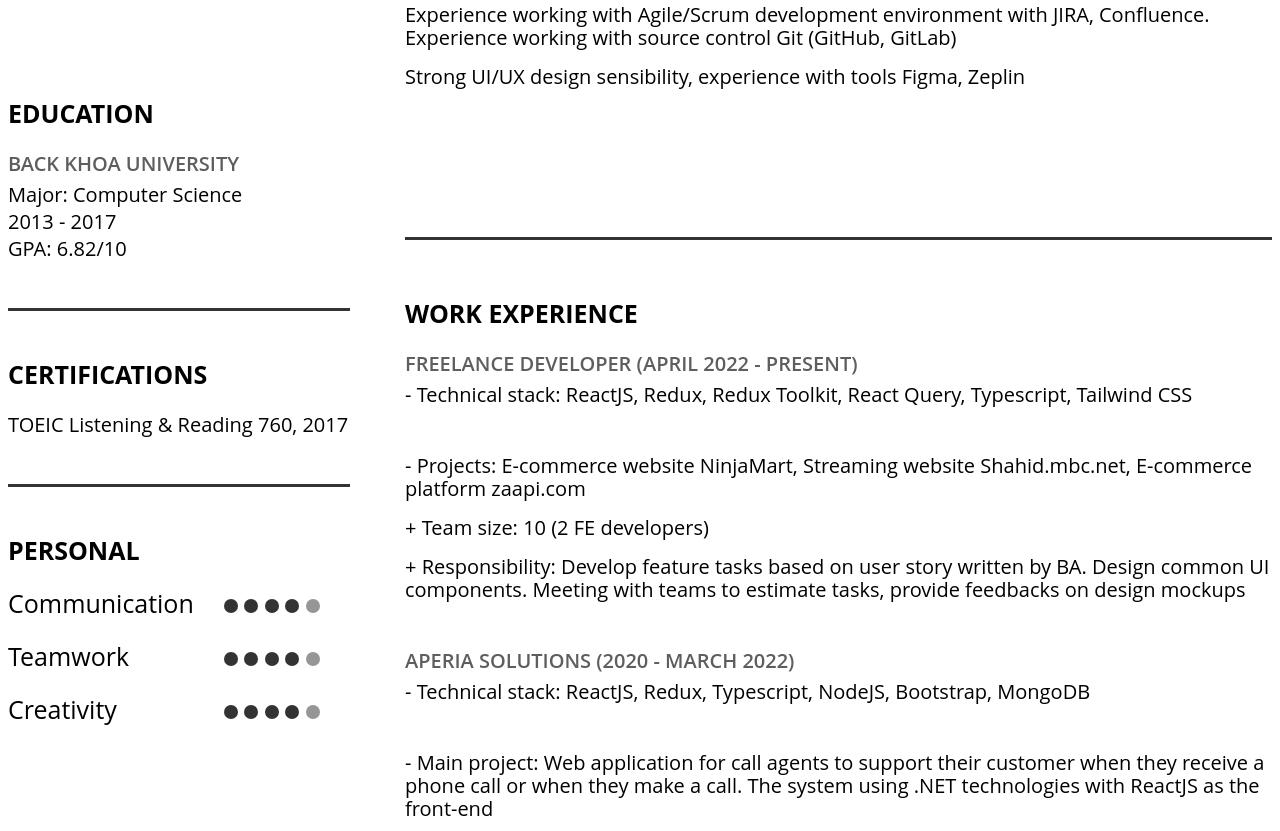
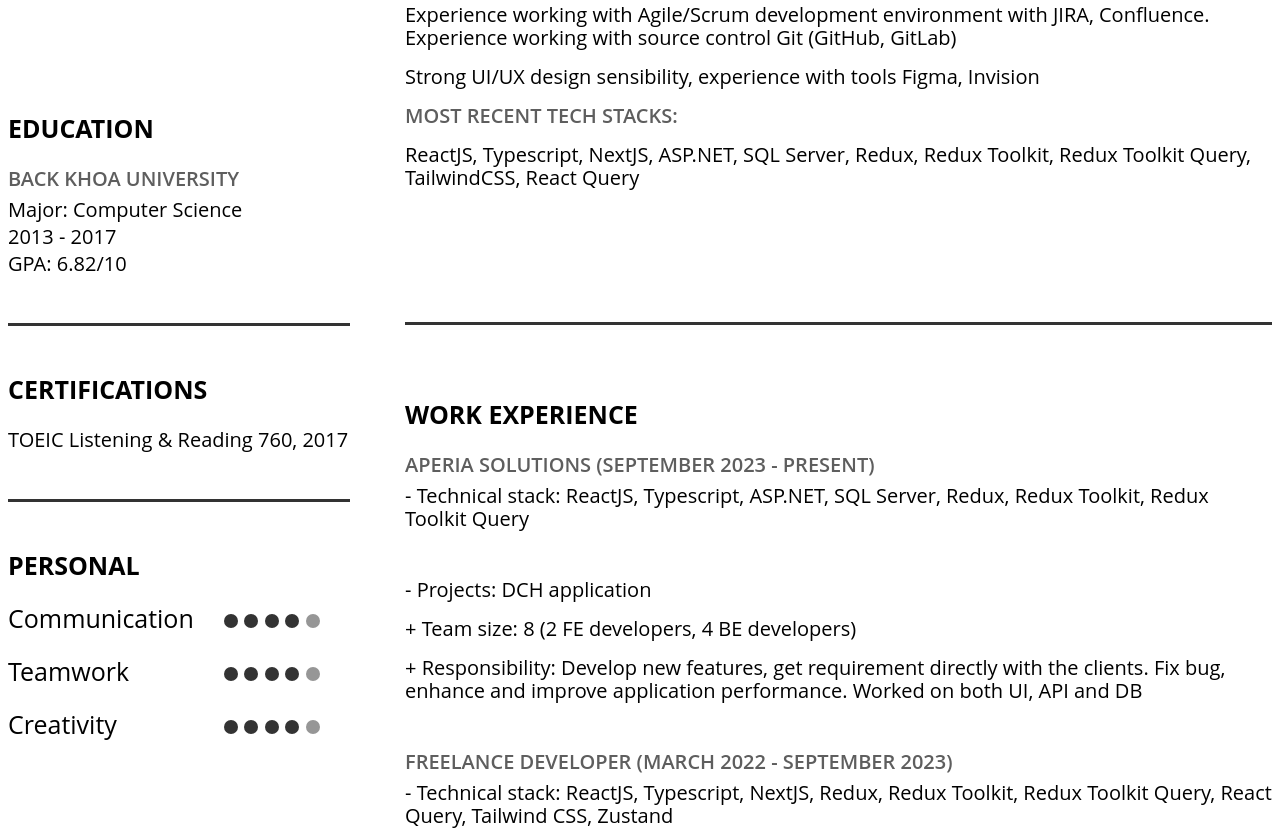
Before and after one commit to minhhainguyen2810/cv, a plain HTML site: page index.html in a window 1280 px wide. Shown: the part 583-1414 px from the top of the page. Drawn offline with Linux system fonts and the light colour scheme.

Commit message:
update cv

```diff
--- a/index.html
+++ b/index.html
@@ -22,8 +22,8 @@
         <div class="divider divider__info"></div>
         <div class="info">
           <div class="dob">
-            <span class="material-icons">face</span>
-            <span>October 28, 1995</span>
+            <span class="material-icons"> laptop_chromebook </span>
+            <span>Years of Exp: 7+</span>
           </div>
           <div class="phone">
             <span class="material-icons">phone</span>
@@ -59,7 +59,13 @@
             (GitHub, GitLab)
           </p>
           <p>
-            Strong UI/UX design sensibility, experience with tools Figma, Zeplin
+            Strong UI/UX design sensibility, experience with tools Figma,
+            Invision
+          </p>
+          <p class="uppercase sub-heading mt-2">Most recent tech stacks:</p>
+          <p class="mb-5">
+            ReactJS, Typescript, NextJS, ASP.NET, SQL Server, Redux, Redux
+            Toolkit, Redux Toolkit Query, TailwindCSS, React Query
           </p>
         </div>
       </div>
@@ -105,11 +111,25 @@
         <div class="right work-experience">
           <h3 class="uppercase heading mb-4">Work Experience</h3>
           <p class="uppercase sub-heading mb-2">
-            Freelance developer (April 2022 - Present)
+            Aperia Solutions (September 2023 - Present)
           </p>
           <p class="mb-5">
-            - Technical stack: ReactJS, Redux, Redux Toolkit, React Query,
-            Typescript, Tailwind CSS
+            - Technical stack: ReactJS, Typescript, ASP.NET, SQL Server, Redux,
+            Redux Toolkit, Redux Toolkit Query
+          </p>
+          <p class="mb-3">- Projects: DCH application</p>
+          <p class="mb-3">+ Team size: 8 (2 FE developers, 4 BE developers)</p>
+          <p class="mb-5">
+            + Responsibility: Develop new features, get requirement directly
+            with the clients. Fix bug, enhance and improve application
+            performance. Worked on both UI, API and DB
+          </p>
+          <p class="uppercase sub-heading mb-2">
+            Freelance developer (March 2022 - September 2023)
+          </p>
+          <p class="mb-5">
+            - Technical stack: ReactJS, Typescript, NextJS, Redux, Redux
+            Toolkit, Redux Toolkit Query, React Query, Tailwind CSS, Zustand
           </p>
           <p class="mb-3">
             - Projects: E-commerce website NinjaMart, Streaming website
--- a/index.scss
+++ b/index.scss
@@ -1,4 +1,4 @@
-$height: 815px;
+$height: 900px;
 $rect-height: 534px;
 $width: 342px;
 $right-section-margin: 394px;
@@ -82,11 +82,11 @@ $distance-left-right: 55px;
   position: relative;
 }
 .detail {
-  margin-top: 58px;
+  margin-top: 74px;
   display: flex;
   .left {
     width: $width;
-    margin-top: -200px;
+    margin-top: -286px;
     .grid-item {
       font-size: 25px;
     }
```
Also changed, not shown: output.css.
